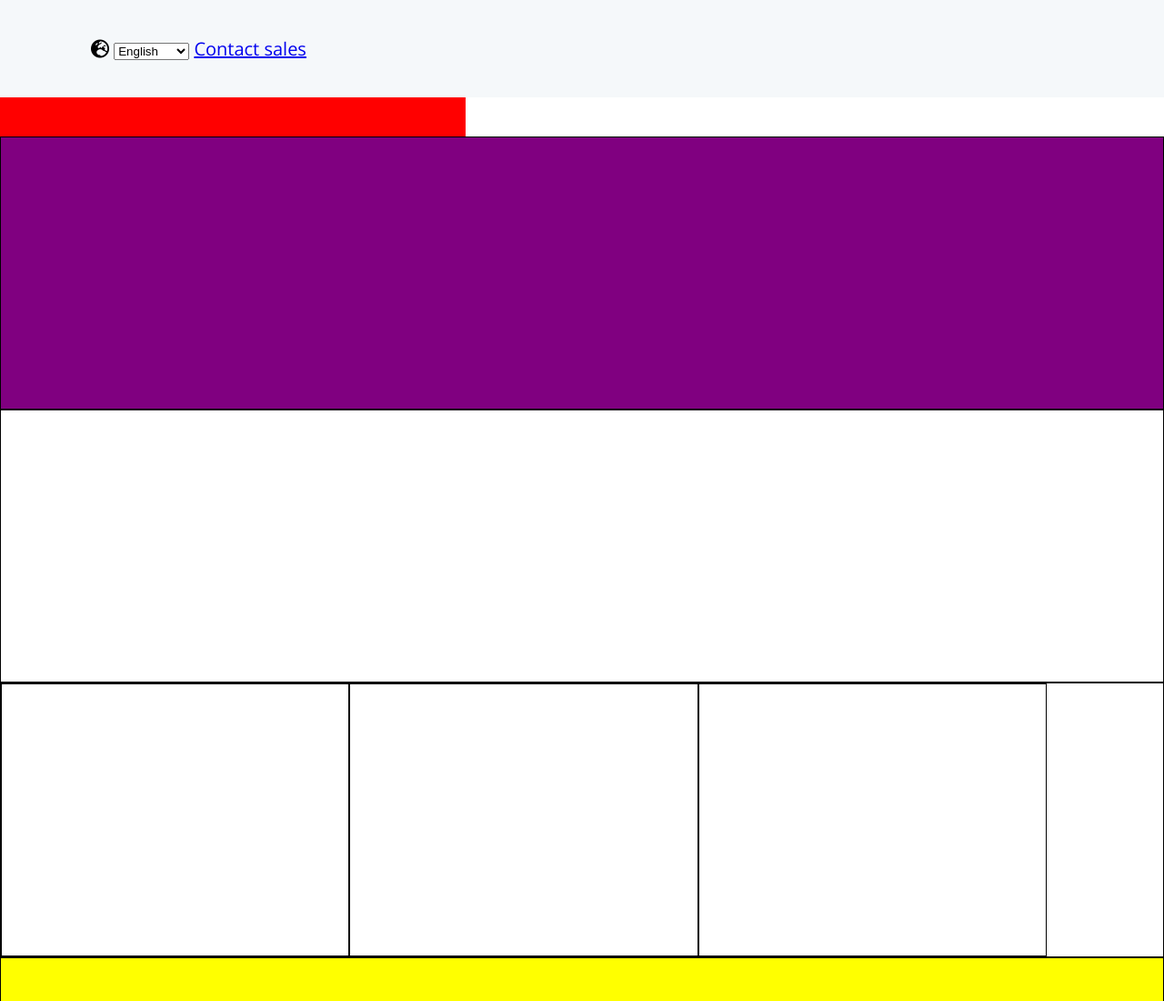
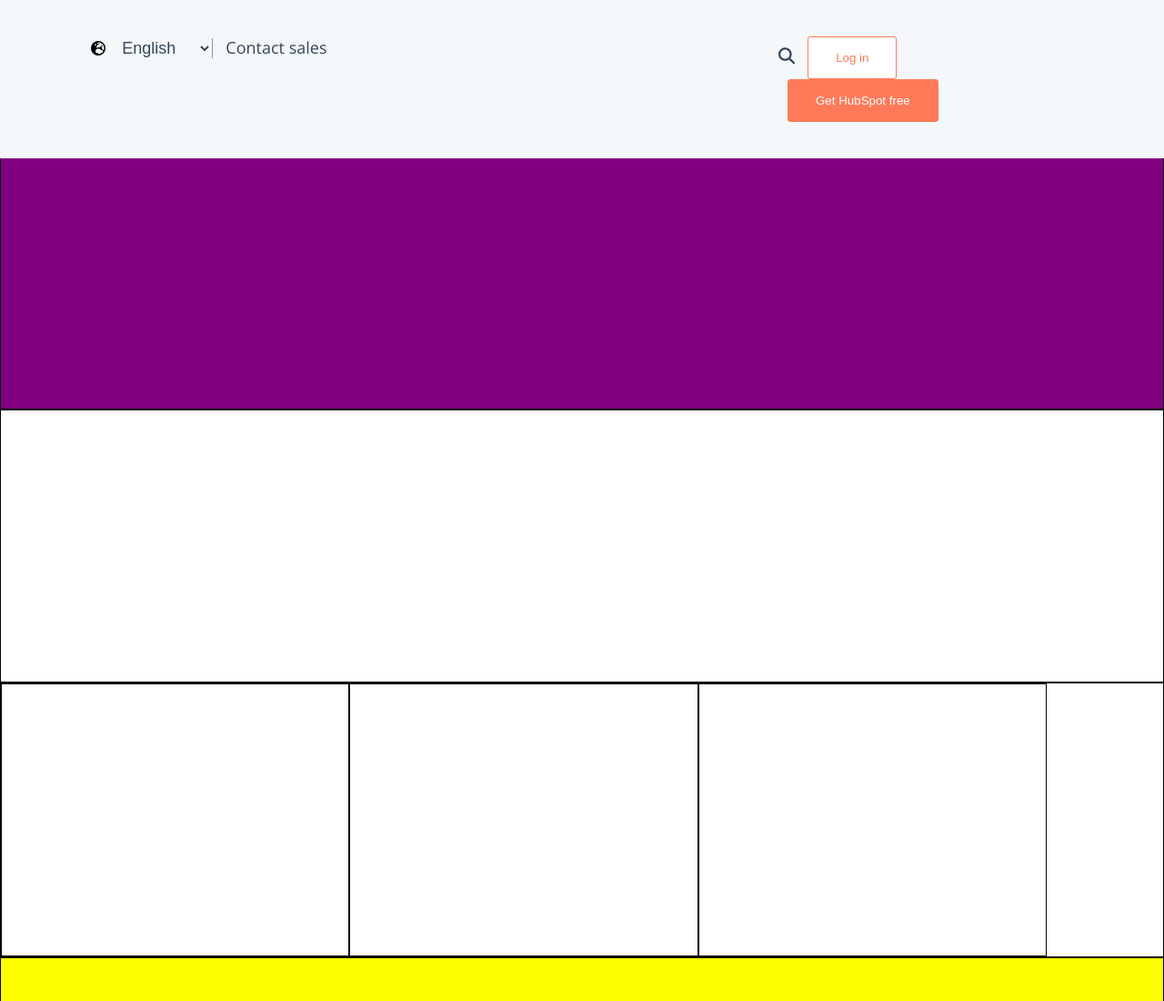
Before and after one commit to DanielaVolletti/html-css-hubspot, a plain HTML site: page index.html in a window 1280 px wide. Shown: the top 1100 px of the page at 91% size. Drawn offline with nearby package versions, Linux system fonts and the light colour scheme.

Commit message:
prima parte header (parte fixed)

```diff
--- a/index.html
+++ b/index.html
@@ -11,7 +11,7 @@
 
     <!-- intestazione ----------->
     <header>
-      <div id="intestazione-fixed">
+      <div id="intestazione-fixed" class="clearfix">
         <section id="selezione-lingua">
           <i class="fas fa-globe-europe"></i>
           <select class="" name="">
@@ -22,8 +22,10 @@
           </select>
           <a href="#">Contact sales</a>
         </section>
-        <section>
-
+        <section id="log">
+          <a href="#"><i class="fas fa-search"></i></a>
+          <button type="button" name="button">Log in</button>
+          <button type="button" name="button">Get HubSpot free</button>
         </section>
       </div>
       <div id="barra-navigazione">
--- a/style.css
+++ b/style.css
@@ -12,8 +12,12 @@
   clear: both;
 }
 
-body{
+body {
   font-family: 'Open Sans', sans-serif;
+}
+
+a {
+  text-decoration: none;
 }
 
 /* intestazione */
@@ -32,9 +36,49 @@ header {
   padding: 40px 100px;
 }
 
+#selezione-lingua select , a {
+  font-size: 18px;
+  color: #33475B;
+}
+
+#selezione-lingua select {
+  background: none;
+  border: none;
+  border-right: 1px solid #7C98B6;
+  padding-left: 10px;
+  margin-right: 10px;
+}
+
+#log {
+  float: right;
+  width: 30%;
+}
+
 #selezione-lingua {
-  font-size: 20px;
+  float: left;
+  width: 30%;
 }
+
+#log :nth-child(2) {
+  background: white;
+  border: solid 1px #FF7A59;
+  border-radius: 3px;
+  padding: 15px 30px;
+  margin: 0 10px;
+  color: #FF7A59;
+}
+
+#log :nth-child(3) {
+  background: #FF7A59;
+  border: solid 1px #FF7A59;
+  border-radius: 3px;
+  padding: 15px 30px;
+  margin: 0 10px;
+  color: white;
+}
+
+
+
 
 #barra-navigazione {
   /* debug */
```
